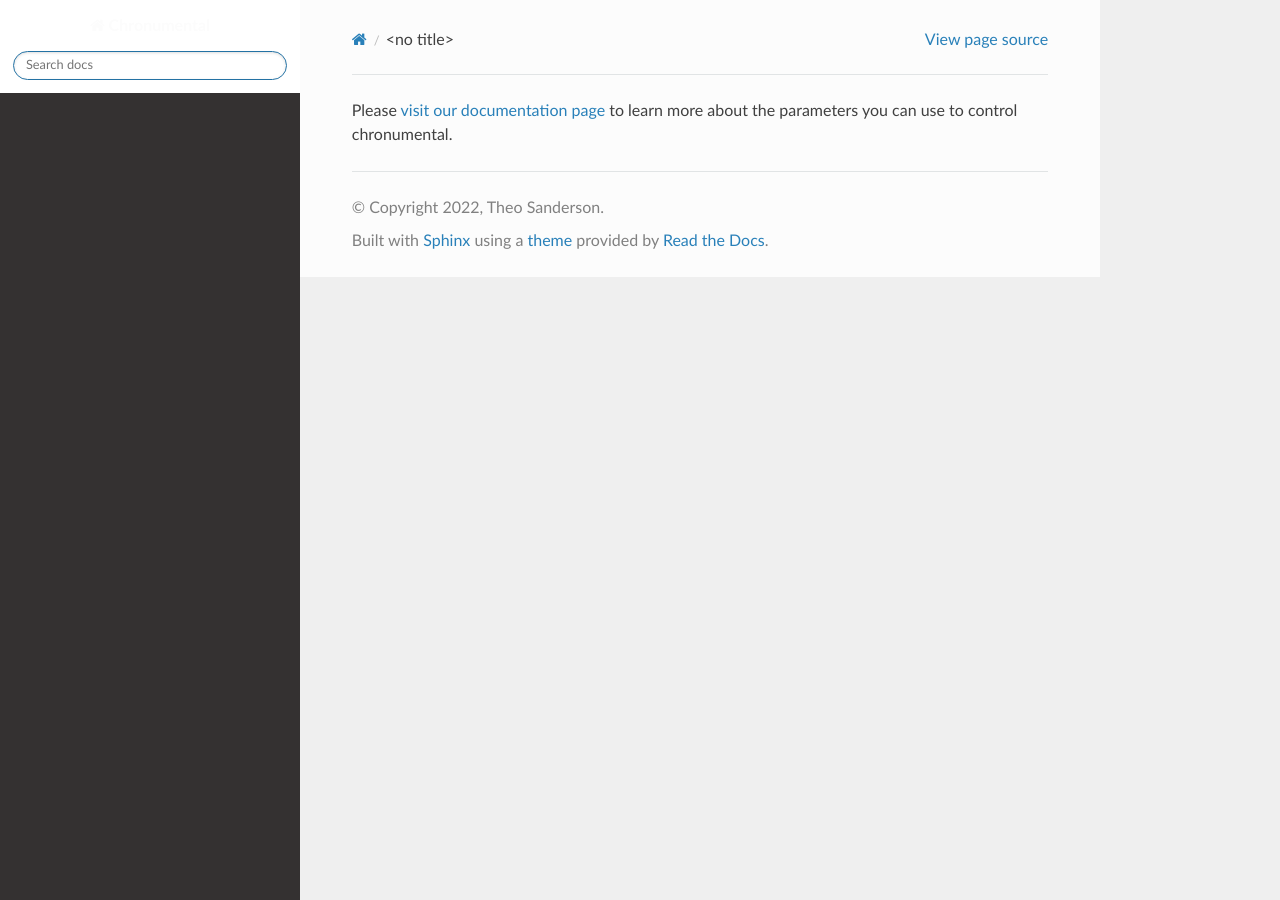
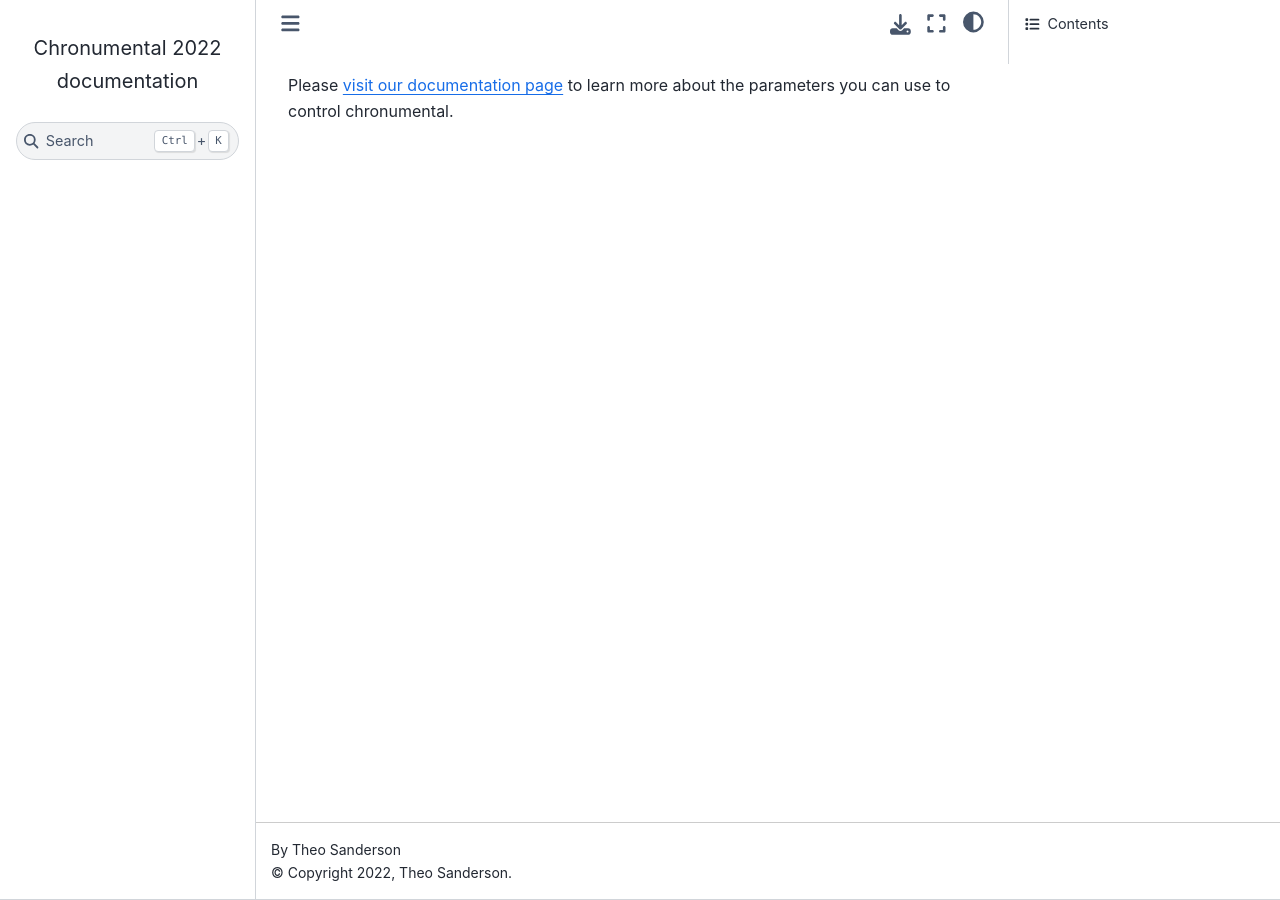
Before and after one commit to theosanderson/chronumental, a Sphinx documentation site: the page built from docs/README.md, in a window 1280 px wide. Built offline with Sphinx 7.4.7 and the Sphinx Book theme 1.1.4, drawn with Linux system fonts in a browser that asks for light colours.

Commit message:
update theme

```diff
--- a/docs/conf.py
+++ b/docs/conf.py
@@ -48,7 +48,7 @@ exclude_patterns = ['_build', 'Thumbs.db', '.DS_Store']
 # The theme to use for HTML and HTML Help pages.  See the documentation for
 # a list of builtin themes.
 #
-html_theme = 'sphinx_rtd_theme'
+html_theme = 'sphinx_book_theme'
 
 html_theme_options = {
     'analytics_id': 'G-XXXXXXXXXX',  #  Provided by Google in your dashboard
--- a/docs/requirements.txt
+++ b/docs/requirements.txt
@@ -7,4 +7,4 @@ xopen
 sphinx-argparse
 sphinx-rtd-theme
 myst-parser
-nextstrain-sphinx-theme
+sphinx-book-theme
```
